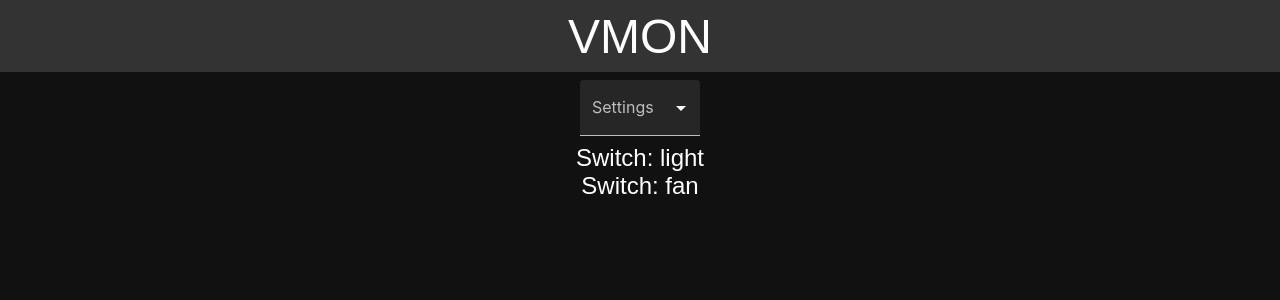
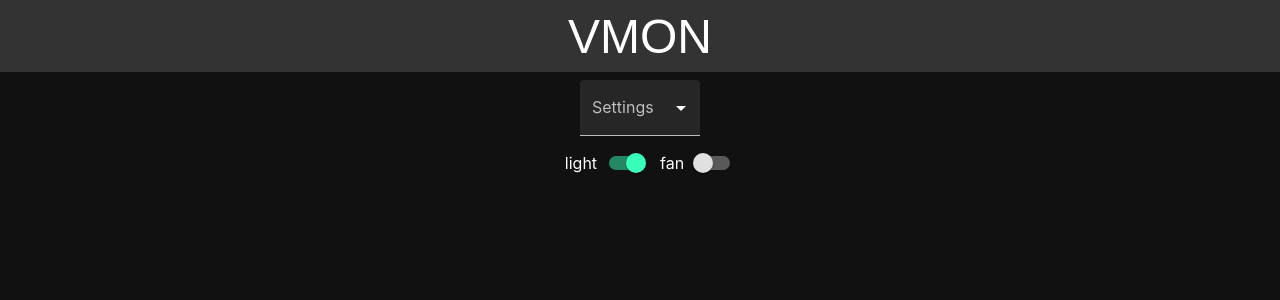
Before and after one commit to seemywingz/rpin, a React (Create React App) app in the folder dashboard/: page / in a window 1280 px wide. Shown: the top 300 px of the page. Built offline with nearby package versions, Linux system fonts and the light colour scheme.

Commit message:
adding switches

```diff
--- a/dashboard/src/App.js
+++ b/dashboard/src/App.js
@@ -2,7 +2,7 @@ import React, { useState, useEffect } from 'react';
 import { createTheme, ThemeProvider } from '@mui/material/styles';
 import SettingsSelector from './selectors/SettingsSelector';
 import Setting from './settings/Setting';
-import Switch from './Switch';
+import Switches from './switches/Switches';
 
 // Define the theme
 const theme = createTheme({
@@ -38,7 +38,7 @@ var defaultConfig = {
     {
       "name": "light",
       "pin": 12,
-      "on": false
+      "on": true
     },
     {
       "name": "fan",
@@ -66,21 +66,6 @@ function App() {
     }
   }, []);
 
-  function switches() {
-    if (config) {
-      const switches = [];
-      for (var key in config.switches) {
-        var sw = config.switches[key];
-        console.log("Switch", sw);
-        switches.push(
-          <Switch key={key} config={sw} />
-        );
-      }
-      return switches;
-    } else {
-      return [];
-    }
-  }
 
   return (
     <ThemeProvider theme={theme}>
@@ -91,7 +76,7 @@ function App() {
         zIndex: 1000,
       }} />
       <SettingsSelector config={config} />
-      {switches()}
+      <Switches config={config} />
     </ThemeProvider>
   );
 }
--- a/dashboard/src/Switch.js
+++ /dev/null
@@ -1,12 +0,0 @@
-import React, { useState } from "react";
-import Setting from "./settings/Setting";
-
-
-
-export default function Switch({ config }) {
-    // const [name, setName] = useState(config.name);
-
-    return (
-        <Setting content={"Switch: " + config.name} />
-    );
-}
--- /dev/null
+++ b/dashboard/src/switches/IOSwitch.js
@@ -0,0 +1,21 @@
+import React from "react";
+import { useState } from "react";
+import Switch from '@mui/material/Switch';
+import FormControlLabel from '@mui/material/FormControlLabel';
+
+export default function IOSwitch({ config }) {
+    const [isOn, setIsOn] = useState(config.on);
+
+    const handleChange = (event) => {
+        setIsOn(event.target.checked);
+    };
+
+    return (
+        <FormControlLabel
+            labelPlacement="start"
+            label={config.name}
+            control={<Switch checked={isOn} onChange={handleChange} />}
+            value={isOn}
+        />
+    );
+}
--- /dev/null
+++ b/dashboard/src/switches/Switches.js
@@ -0,0 +1,24 @@
+import React from "react";
+import IOSwitch from "./IOSwitch";
+
+export default function Switches({ config }) {
+    if (!config || !config.switches) {
+        return null; // Return null if config or config.switches is not available
+    }
+
+    const switches = [];
+
+    for (var key in config.switches) {
+        var sw = config.switches[key];
+        console.log("Switch", sw);
+        switches.push(
+            <IOSwitch key={key} config={sw} />
+        );
+    }
+
+    return (
+        <div>
+            {switches}
+        </div>
+    );
+}
```
